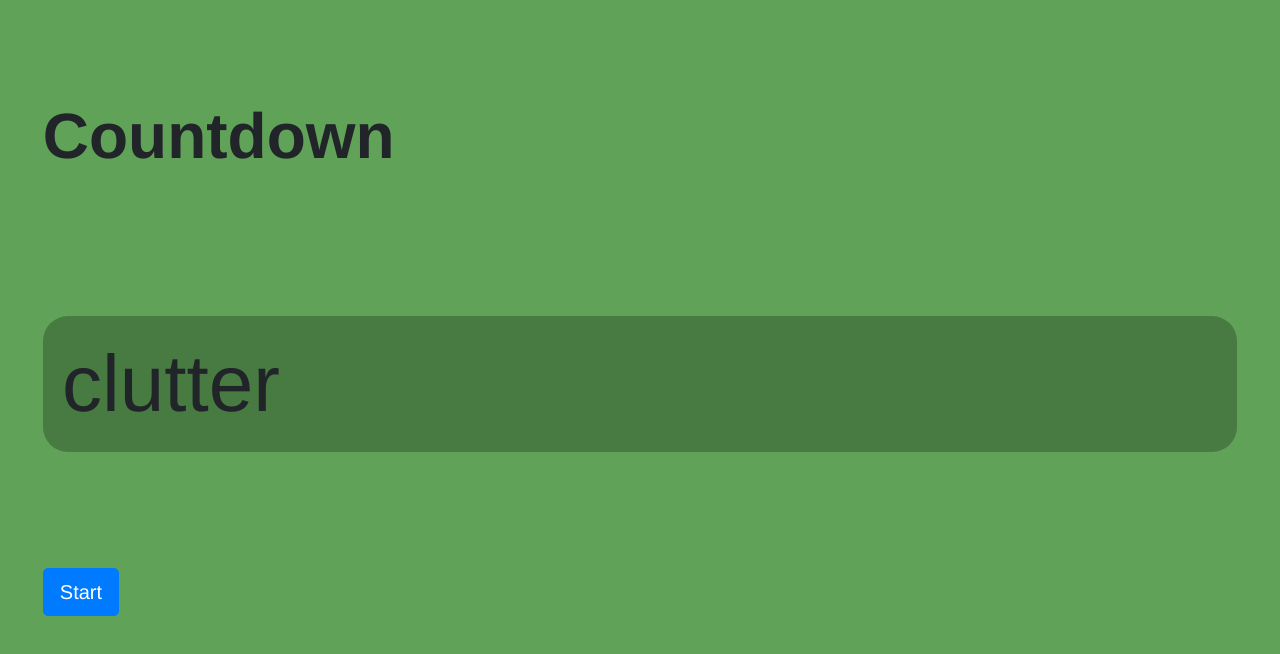
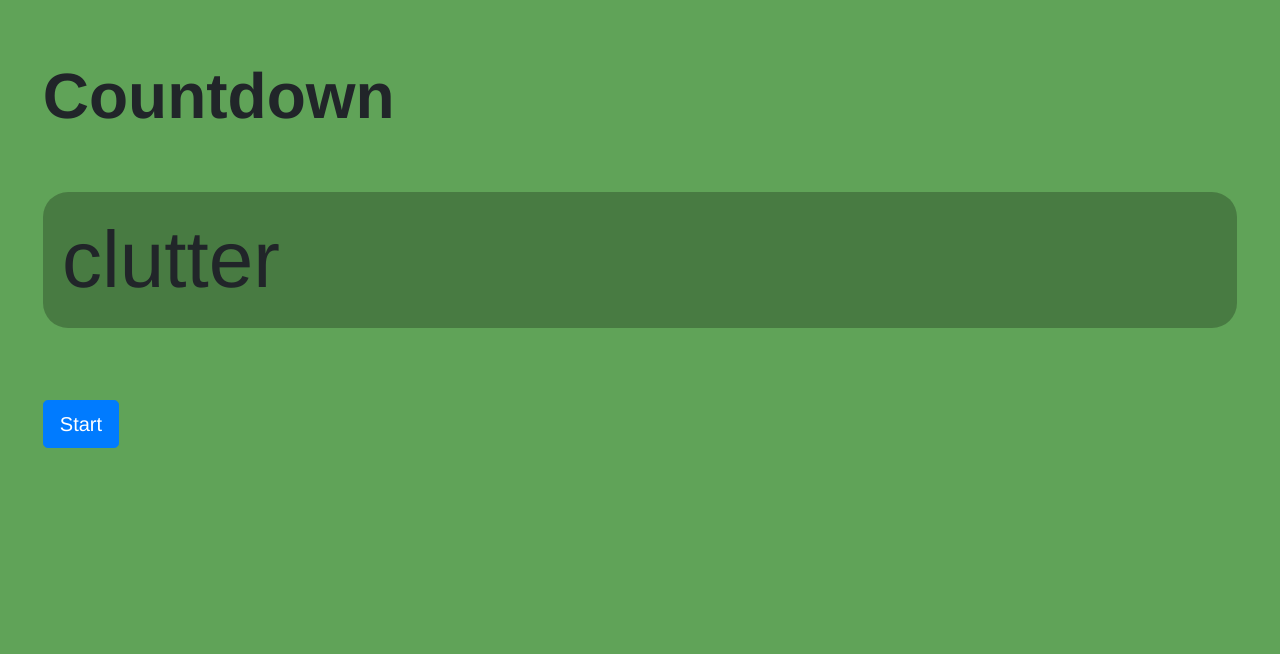
Before and after one commit to this-oliver/clutter, a Vue app: page / in a window 1280 px wide. Shown: the top 654 px of the page. Built offline with nearby package versions, Linux system fonts and the light colour scheme.

Commit message:
resizes components to compensate for large words causing overflow

```diff
--- a/src/components/Clutter.vue
+++ b/src/components/Clutter.vue
@@ -305,7 +305,7 @@ export default {
 <style scoped>
 /* scoreboard */
 #scoreboard {
-  margin-top: 10vh;
+  margin-top: 5vh;
   padding: 1vh 1vw;
 }
 
@@ -322,22 +322,23 @@ export default {
 
 /* word */
 #word {
-  margin-top: 10vh;
   padding: 1vh 1vw;
 
   font-size: 5em;
 }
 
 #output {
-  margin: 2.5vh 0vw;
+  margin: 2vh 0vw;
   padding: 1vh 1.5vw;
   border-radius: 25px;
   background-color: rgba(0, 0, 0, 0.247);
+
+  text-size-adjust: auto;
 }
 
 /* options */
 #buttons {
-  margin-top: 10vh;
+  margin-top: 5vh;
   padding: 1vh 1vw;
 }
 
```
